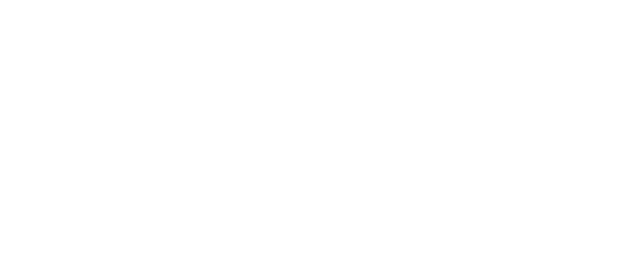
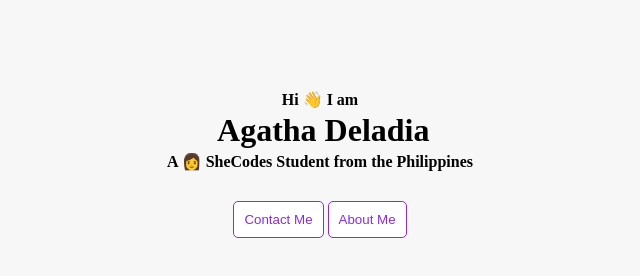
Before and after one commit to Eyiiiiii/SheCodesResponsive, a plain HTML site: page Porfolio/week1/Homework/index.html in a window 1280 px wide. Shown: the whole page, without its empty margins (320-960 px from the left). Drawn offline with Linux system fonts and the light colour scheme.

Commit message:
added homework

```diff
--- a/Porfolio/week1/Homework/index.html
+++ b/Porfolio/week1/Homework/index.html
@@ -1,9 +1,34 @@
 <!DOCTYPE html>
 <html lang="en">
   <head>
+    <link rel="stylesheet" href="styles.css" />
     <meta charset="UTF-8" />
     <meta name="viewport" content="width=device-width, initial-scale=1.0" />
-    <title>Document</title>
+    <title>Homework Week 1</title>
   </head>
-  <body></body>
+  <body>
+    <div class="wrapper">
+      <div class="container cont-intro">
+        <div class="row intro">Hi 👋 I am</div>
+      </div>
+      <div class="container cont-name">
+        <div class="row">
+          <div class="col">
+            <h1>Agatha Deladia</h1>
+            <div class="row">
+              <div class="col">A 👩 SheCodes Student from the Philippines</div>
+            </div>
+          </div>
+        </div>
+      </div>
+      <div class="container cont-btn">
+        <div class="row">
+          <div class="col">
+            <a href="aboutme.html"> <button>Contact Me</button></a>
+            <a href="aboutme.html"><button>About Me</button></a>
+          </div>
+        </div>
+      </div>
+    </div>
+  </body>
 </html>
--- /dev/null
+++ b/Porfolio/week1/Homework/styles.css
@@ -0,0 +1,53 @@
+:root {
+  --color-one: blueviolet;
+  --color-two: white;
+  --effect: all 200ms ease-in-out;
+}
+body {
+  background: #f7f7f7;
+}
+
+.wrapper {
+  margin: 90px;
+  /*border: 1px solid blue;*/
+}
+
+.cont-intro {
+  /*border: 1px solid green;*/
+  font-weight: bolder;
+  display: flex;
+  justify-content: center;
+}
+
+.cont-name {
+  /*border: 1px solid red;*/
+  font-weight: 800;
+  display: flex;
+  justify-content: center;
+}
+
+h1 {
+  margin-left: 50px;
+  line-height: 0%;
+}
+
+.cont-btn {
+  /*border: 1px solid yellow;*/
+  display: flex;
+  justify-content: space-evenly;
+  margin-top: 30px;
+}
+
+button {
+  padding: 10px;
+  border: 1px solid blueviolet;
+  border-radius: 5px;
+  color: var(--color-one);
+  background-color: var(--color-two);
+}
+
+button:hover {
+  color: var(--color-two);
+  background-color: var(--color-one);
+  transition: var(--effect);
+}
```
Also changed, not shown: Porfolio/week1/Homework/aboutme.html (added, +48 -0 lines).
